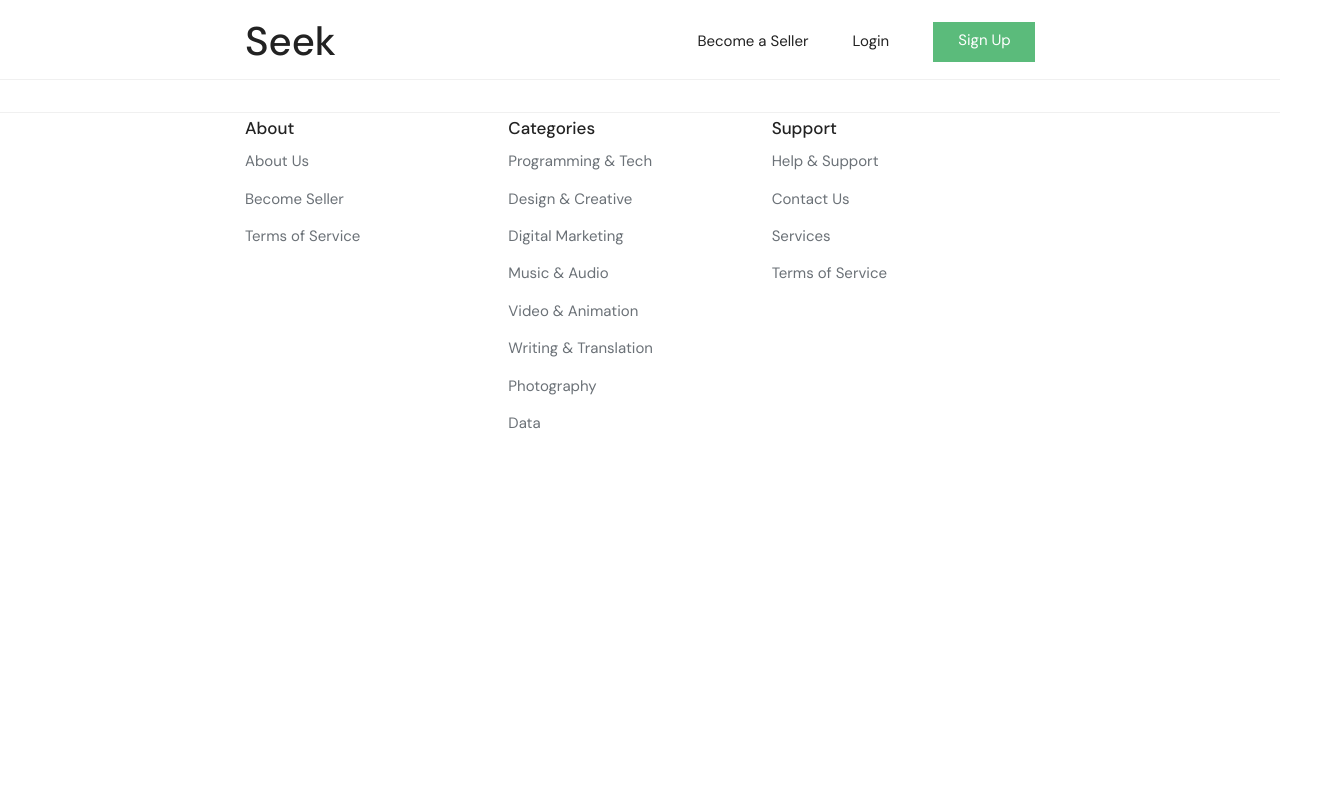
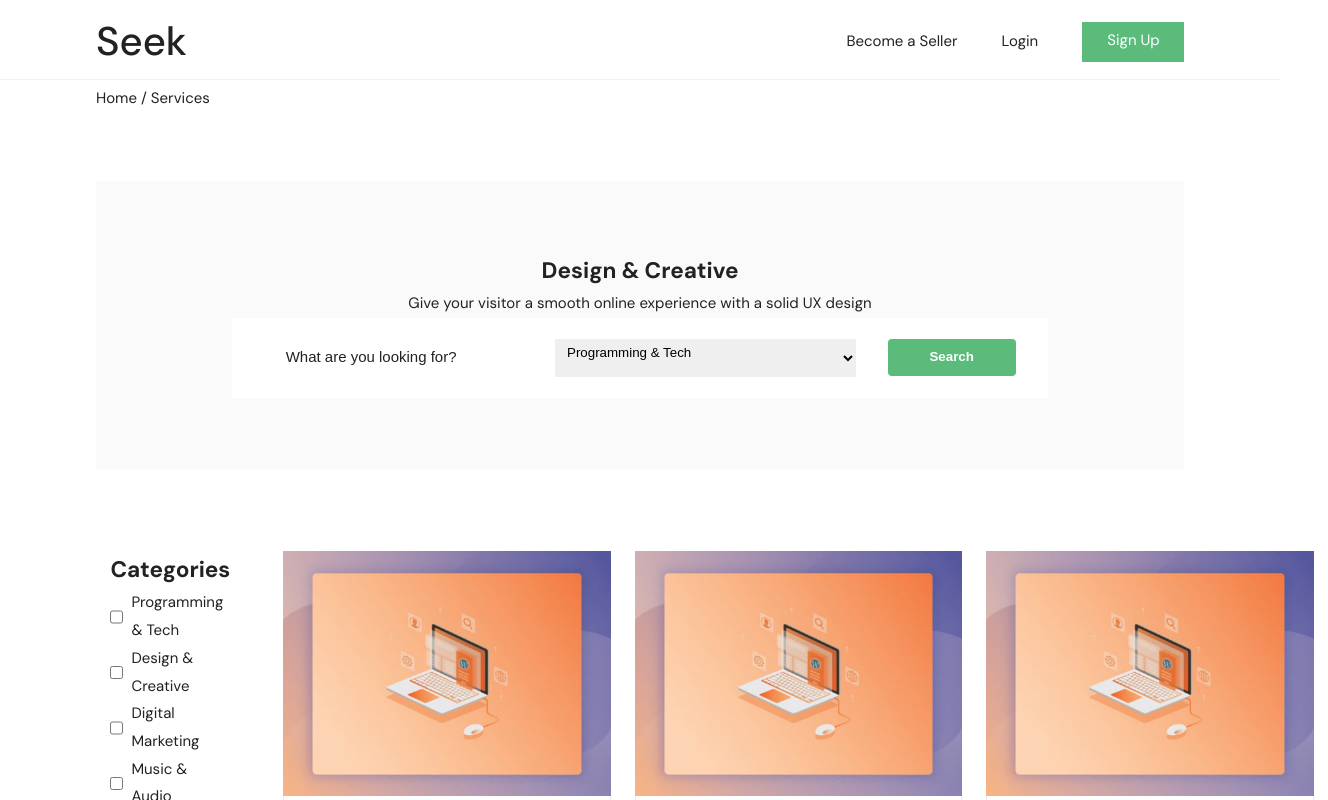
Before and after one commit to Mariga94/seek, a React (Vite) app in the folder client/: page /services in a window 1280 px wide. Shown: the top 800 px of the page, 1328 px wide, since content can reach past the window. Built offline with nearby package versions, Linux system fonts and the light colour scheme.

Commit message:
Improve code

```diff
--- a/client/src/App.tsx
+++ b/client/src/App.tsx
@@ -1,6 +1,6 @@
 import { BrowserRouter, Route, Routes } from "react-router-dom";
 import { Navbar, Footer } from "./components";
-import { Home } from "./pages";
+import { Home, Talent } from "./pages";
 import "./App.css";
 
 function App() {
@@ -10,6 +10,7 @@ function App() {
       <main>
         <Routes>
           <Route path="/" element={<Home />} />
+          <Route path="/services" element={<Talent />} />
         </Routes>
       </main>
       <Footer />
--- a/client/src/index.css
+++ b/client/src/index.css
@@ -37,8 +37,7 @@ ul li {
 }
 
 .container {
-  display: flex;
-  padding: 0.3125rem 15.3125rem 0rem 15.3125rem;
+  padding: 0.3125rem 6rem 0rem 6rem;
 }
 
 .flex-row {
--- a/client/src/pages/index.ts
+++ b/client/src/pages/index.ts
@@ -1,3 +1,4 @@
 import Home from "./Home/Home";
-
-export {Home}
+import Talent from "./Talent/Talent";
+import Project from "./Project/Project";
+export { Home, Project, Talent }
```
